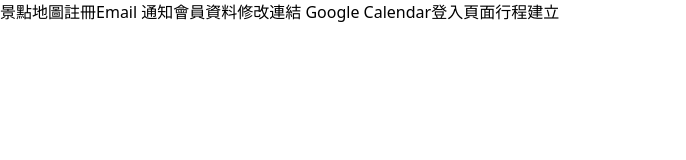
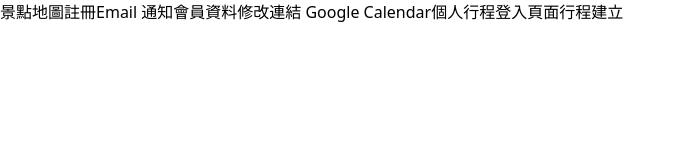
Before and after one commit to Tripfolio/TripfolioFrontEnd, a Vue app: page / in a window 1280 px wide. Shown: the top 160 px of the page, without its empty margins (0-686 px from the left). Built offline with nearby package versions, Linux system fonts and the light colour scheme.

Commit message:
fix: router

```diff
--- a/src/App.vue
+++ b/src/App.vue
@@ -11,6 +11,7 @@
         <RouterLink to="/emailSettings">Email 通知</RouterLink>
         <RouterLink to="/profile">會員資料修改</RouterLink>
         <RouterLink to="/calendar">連結 Google Calendar</RouterLink>
+        <RouterLink to="/schedule">個人行程</RouterLink>
         <RouterLink to="/login">登入頁面</RouterLink>
         <RouterLink to="/trips">行程建立</RouterLink>
       </div>
```
